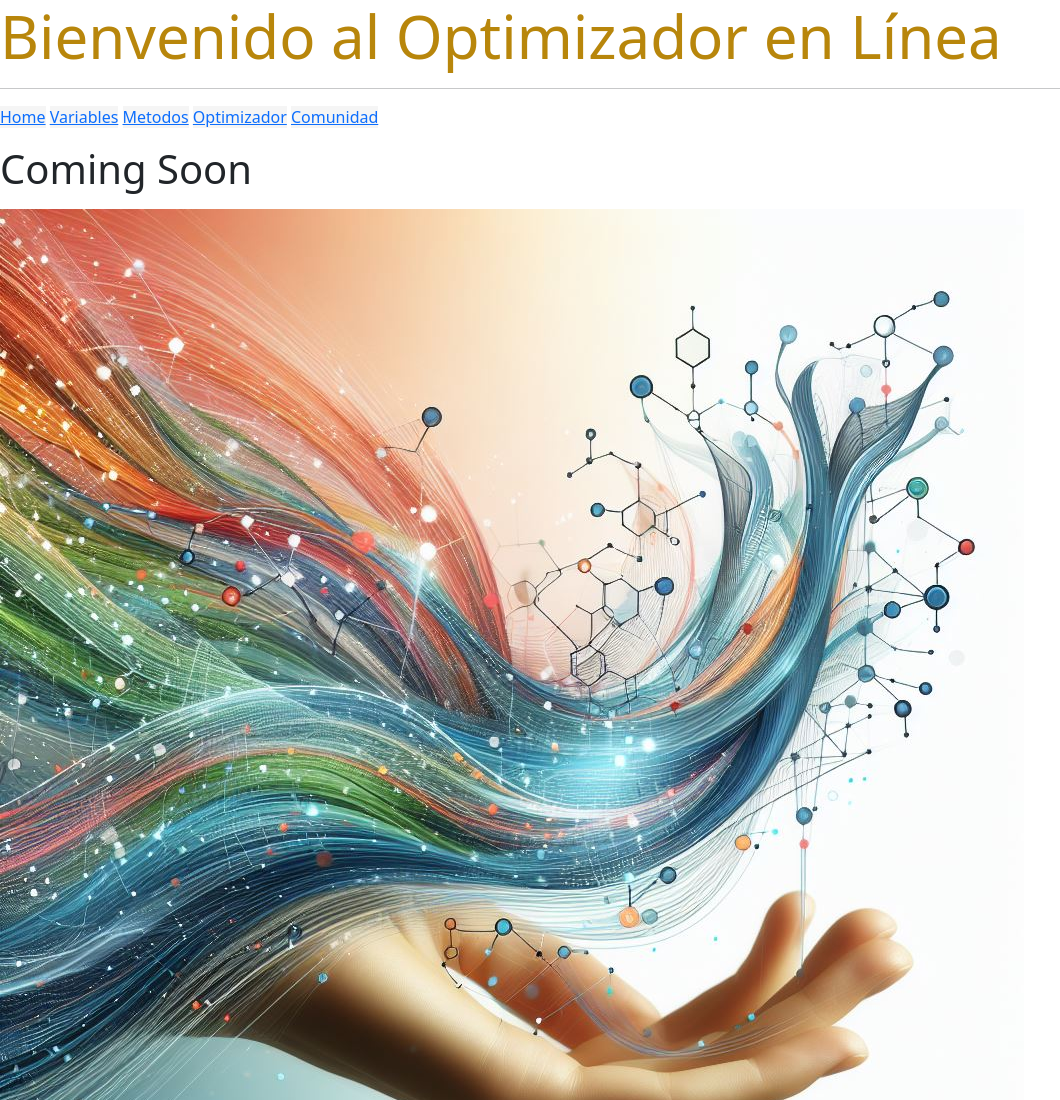
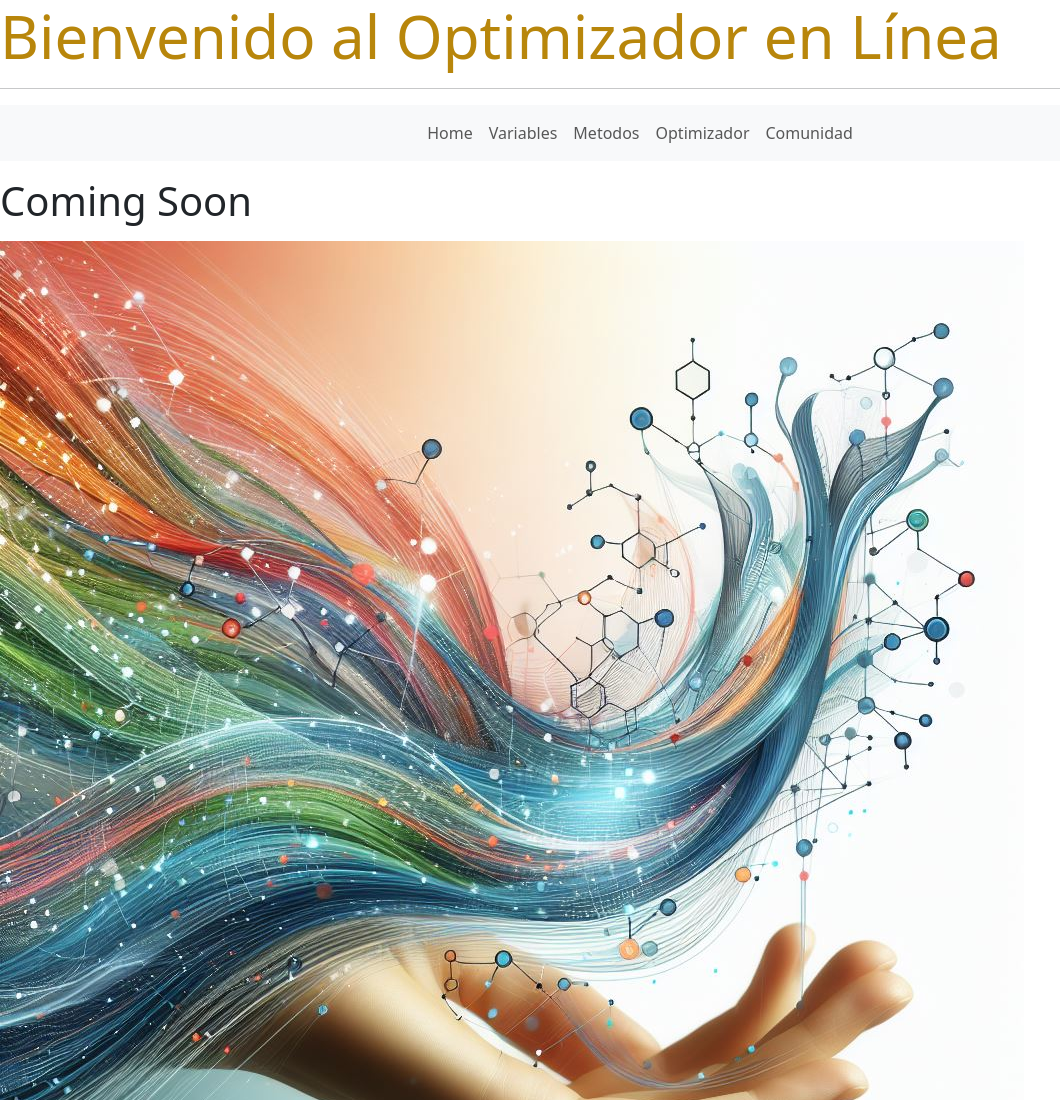
Before and after one commit to Liliana-Hernandez-Velasco/PFHernandez, a plain HTML site: page Pages/Optimizador.html in a window 1280 px wide. Shown: the top 1100 px of the page, without its empty margins (0-1060 px from the left). Drawn offline with Linux system fonts and the light colour scheme; files that its build step writes are made by us from their sources; files whose address does not match are found by name.

Commit message:
last changes

```diff
--- a/Pages/Optimizador.html
+++ b/Pages/Optimizador.html
@@ -12,11 +12,21 @@
     <div>
         <h1 id="titulo4" class="Titulos">Bienvenido al Optimizador en Línea</h1>
         <hr>
-        <a href="../index.html">Home</a>
-        <a href="./Variables.html">Variables</a>
-        <a href="./Metodos.html">Metodos</a>
-        <a href="./Optimizador.html">Optimizador</a>
-        <a href="./Comunidad.html">Comunidad</a>
+            <!-- Navigation Bar -->
+    <nav class="navbar navbar-expand-lg navbar-light bg-light mt-3">
+        <button class="navbar-toggler" type="button" data-toggle="collapse" data-target="#navbarNav" aria-controls="navbarNav" aria-expanded="false" aria-label="Toggle navigation">
+            <span class="navbar-toggler-icon"></span>
+        </button>
+        <div class="collapse navbar-collapse justify-content-center" id="navbarNav">
+            <ul class="navbar-nav">
+                <li class="nav-item"><a class="nav-link" href="../index.html">Home</a></li>
+                <li class="nav-item"><a class="nav-link" href="./Variables.html">Variables</a></li>
+                <li class="nav-item"><a class="nav-link" href="./Metodos.html">Metodos</a></li>
+                <li class="nav-item"><a class="nav-link" href="./Optimizador.html">Optimizador</a></li>
+                <li class="nav-item"><a class="nav-link" href="./Comunidad.html">Comunidad</a></li>
+            </ul>
+        </div>
+    </nav>
     </div>
     <script src="./js/bootstrap.bundle.min.js"></script>
 </body>
```
Also changed, not shown: Pages/Metodos.html (+0 -1 lines).
